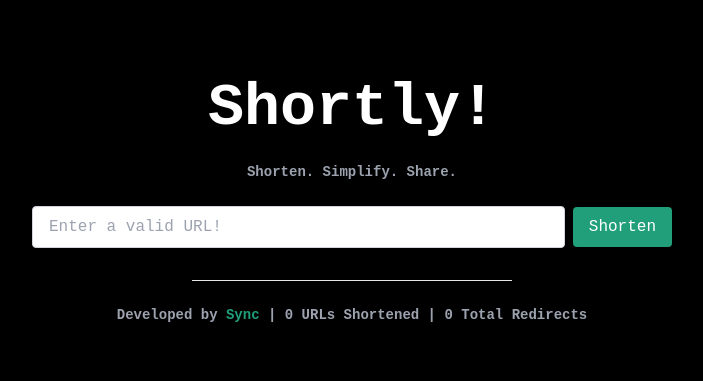
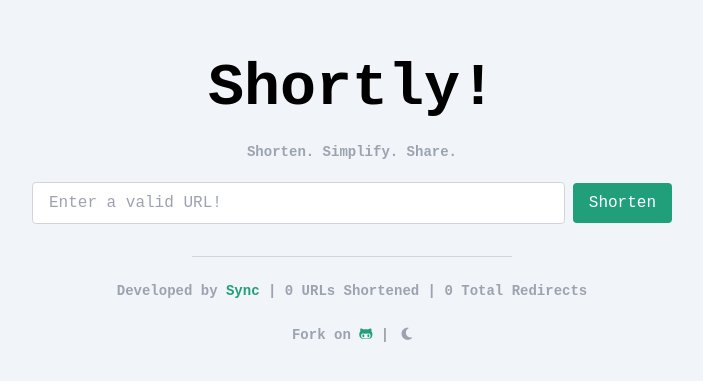
Before and after one commit to bhavya-dang/Shortly, a Vue app: page / in a window 1280 px wide. Shown: the part 199-580 px from the top of the page, without its empty margins (288-991 px from the left). Built offline with nearby package versions, Linux system fonts and the light colour scheme; no server answers; what @meforma/vue-toaster would draw is missing.

Commit message:
add dark mode & adsense

```diff
--- a/client/src/components/Main.vue
+++ b/client/src/components/Main.vue
@@ -1,8 +1,10 @@
 <template>
   <div class="flex justify-center items-center h-screen font-mono">
     <div class="text-center w-1/2">
-      <h1 class="text-white font-bold text-6xl mb-6">Shortly!</h1>
-      <p class="text-sm text-gray-400 font-semibold mb-6">
+      <h1 class="text-black dark:text-white font-bold text-6xl mb-6">
+        Shortly!
+      </h1>
+      <p class="text-sm text-gray-400 font-semibold mb-5">
         Shorten. Simplify. Share.
       </p>
       <div class="flex items-center justify-center gap-x-2">
@@ -54,7 +56,7 @@
         </div>
       </div>
       <hr
-        class="h-px my-4 bg-gray-200 border-0 dark:bg-gray-700 w-1/2 ml-auto mr-auto"
+        class="h-px my-4 bg-gray-300 dark:bg-gray-700 border-0 w-1/2 ml-auto mr-auto"
       />
       <div>
         <p class="text-sm text-gray-400 font-semibold mt-6">
@@ -71,6 +73,21 @@
             Redirects</span
           >
         </p>
+        <p class="text-sm text-gray-400 font-semibold mt-6 space-x-1">
+          <span
+            >Fork on
+            <a
+              class="text-[#219e7a] hover:underline"
+              href="https://github.com/Sync-Codes/Shortly/tree/dev"
+              target="_blank"
+              rel="noopener noreferrer"
+              ><i class="fab fa-github-alt"></i></a
+          ></span>
+          |
+          <span class="hover:cursor-pointer" @click="themeToggle"
+            ><i :class="darkMode ? 'fa-solid fa-sun' : 'fa-solid fa-moon'"></i
+          ></span>
+        </p>
       </div>
     </div>
 
@@ -79,7 +96,7 @@
       class="modal-box fixed overflow-x-hidden overflow-y-auto inset-0 flex justify-center items-center z-50"
     >
       <div class="relative mx-auto w-auto max-w-2xl">
-        <div class="bg-white w-full">
+        <div class="bg-black w-full">
           <button
             @click.prevent="toggleModal = !toggleModal"
             class="absolute top-0 right-0 mt-[0.15rem] mr-1 text-gray-500 hover:text-gray-600 transition duration-150 ease-in-out"
@@ -116,6 +133,9 @@ export default {
   mounted() {
     this.getStats();
     console.log("Component mounted.");
+
+    this.darkMode = localStorage.getItem("darkMode") === "true";
+    this.applyDarkMode();
   },
   data() {
     return {
@@ -125,14 +145,22 @@ export default {
       toggleModal: false,
       totalRedirects: 0,
       totalURLS: 0,
+      darkMode: true,
     };
   },
   methods: {
+    themeToggle: function () {
+      this.darkMode = !this.darkMode;
+      this.applyDarkMode();
+      localStorage.setItem("darkMode", this.darkMode.toString());
+    },
+    applyDarkMode: function () {
+      document.querySelector("html").classList.toggle("dark", this.darkMode);
+    },
     getStats: function () {
       axios
         .get(`${apiURL}stats`)
         .then((response) => {
-          console.log(response.data);
           this.totalRedirects = response.data.totalRedirects;
           this.totalURLS = response.data.totalUrls;
         })
--- a/index.html
+++ b/index.html
@@ -1,5 +1,5 @@
 <!DOCTYPE html>
-<html lang="en" class="bg-black">
+<html lang="en" class="bg-slate-100 dark">
   <head>
     <meta charset="UTF-8" />
     <link
@@ -9,6 +9,7 @@
     />
     <meta name="viewport" content="width=device-width, initial-scale=1.0" />
     <link rel="stylesheet" href="/client/src/index.css" />
+
     <link
       rel="stylesheet"
       href="https://cdnjs.cloudflare.com/ajax/libs/font-awesome/6.5.1/css/all.min.css"
@@ -16,10 +17,28 @@
       crossorigin="anonymous"
       referrerpolicy="no-referrer"
     />
+    <script
+      async
+      src="https://pagead2.googlesyndication.com/pagead/js/adsbygoogle.js?client=ca-pub-3771982353109450"
+      crossorigin="anonymous"
+    ></script>
+    <script async src="https://fundingchoicesmessages.google.com/i/pub-3771982353109450?ers=1" nonce="fb15X3eMbaFoNy-BLs646A"></script><script nonce="fb15X3eMbaFoNy-BLs646A">(function() {function signalGooglefcPresent() {if (!window.frames['googlefcPresent']) {if (document.body) {const iframe = document.createElement('iframe'); iframe.style = 'width: 0; height: 0; border: none; z-index: -1000; left: -1000px; top: -1000px;'; iframe.style.display = 'none'; iframe.name = 'googlefcPresent'; document.body.appendChild(iframe);} else {setTimeout(signalGooglefcPresent, 0);}}}signalGooglefcPresent();})();</script>
     <title>Shortly!</title>
   </head>
-  <body>
+  <body class="dark:bg-black">
     <div id="app"></div>
     <script type="module" src="/client/src/main.js"></script>
   </body>
+  <script
+    data-name="BMC-Widget"
+    data-cfasync="false"
+    src="https://cdnjs.buymeacoffee.com/1.0.0/widget.prod.min.js"
+    data-id="synxc"
+    data-description="Support me on Buy me a coffee!"
+    data-message="Thank you for using Shortly!"
+    data-color="#40DCA5"
+    data-position="Right"
+    data-x_margin="18"
+    data-y_margin="18"
+  ></script>
 </html>
--- a/tailwind.config.js
+++ b/tailwind.config.js
@@ -1,12 +1,11 @@
-/** @type {import('tailwindcss').Config} */
 module.exports = {
+  darkMode: "class",
   content: ["./client/src/**/*.{html,js,vue}", "./index.html"],
   theme: {
     extend: {
       fontFamily: {
         inter: ["Inter", "sans-serif"],
         mono: ["JetBrains Mono", "monospace"],
-        // shadows: ["Shadows Into Light", "cursive"],
       },
     },
   },
```
Also changed, not shown: 1 other file (tests, documents, lock files or other folders).
